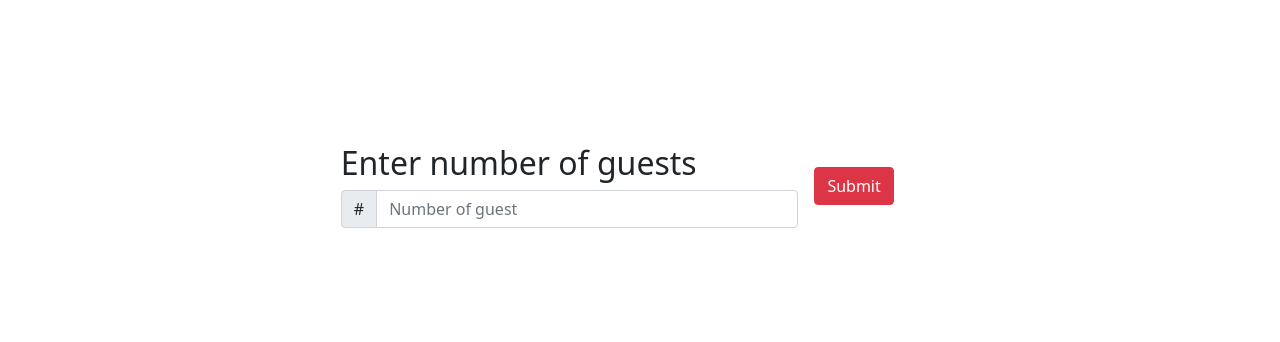
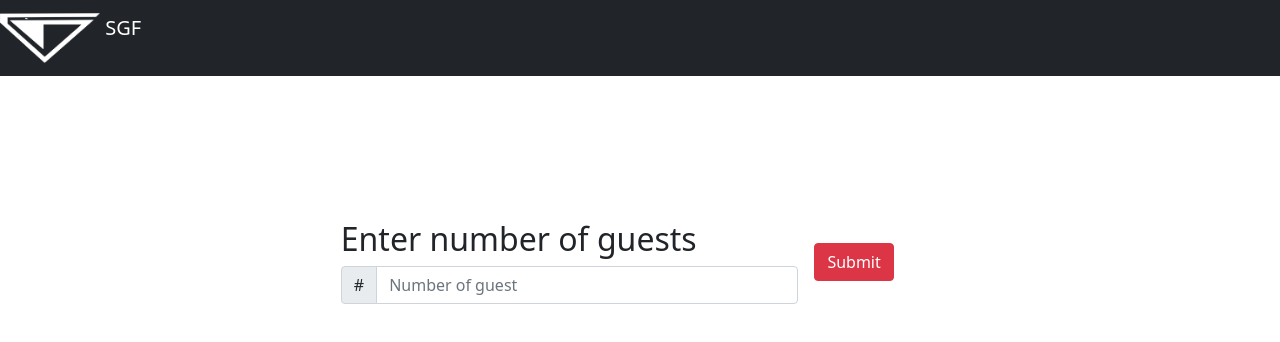
Before and after one commit to Seg-mentation-Fault/web_avalaible_calendar, an Angular app in the folder webServer/: page / in a window 1280 px wide. Shown: the top 342 px of the page. Built offline with nearby package versions, Linux system fonts and the light colour scheme.

Commit message:
add component navbar

```diff
--- a/webServer/src/app/numberImputCapture/app.component.html
+++ b/webServer/src/app/numberImputCapture/app.component.html
@@ -1,3 +1,4 @@
+<app-navbarcomponent></app-navbarcomponent>
 <form class="row row-cols-lg-auto g-3 align-items-center form">
   <div class="col-14">
     <h2>Enter number of guests</h2>
```
